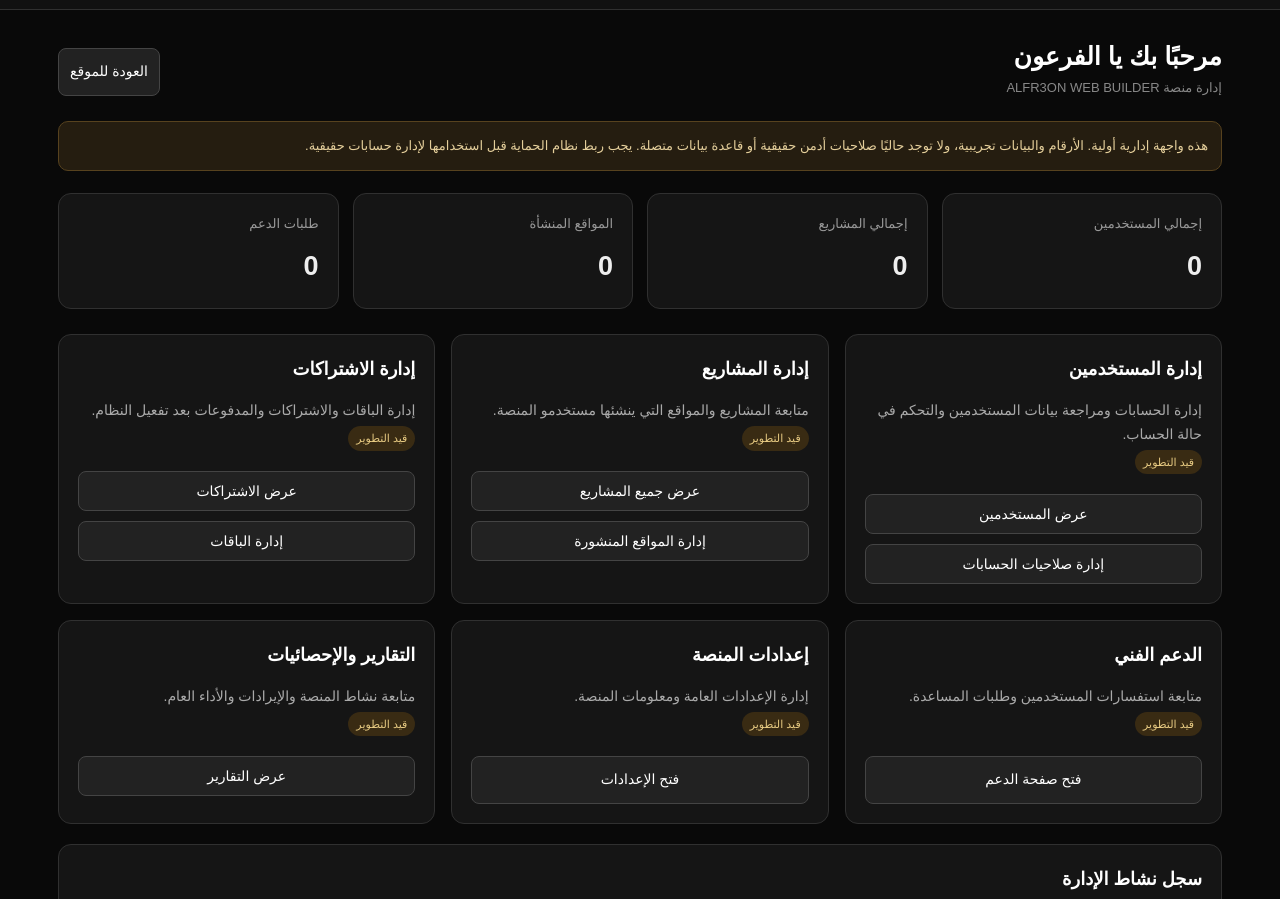
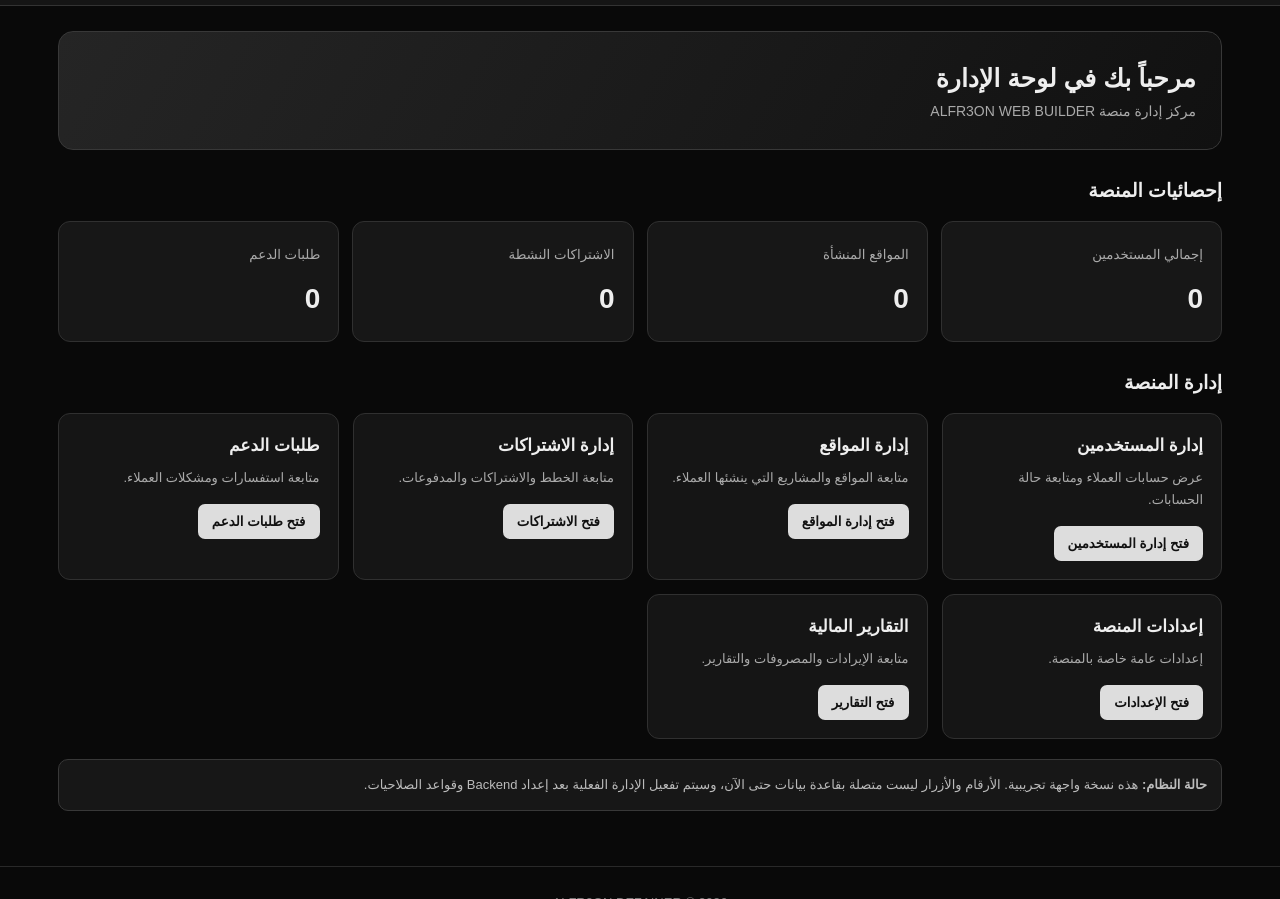
Before and after one commit to m94892619-web/alfr3on-web-builder, a plain HTML site: page alfr3on.html in a window 1280 px wide. Shown: the part 66-965 px from the top of the page. Drawn offline with Linux system fonts and the light colour scheme.

Commit message:
Update alfr3on.html

```diff
--- a/alfr3on.html
+++ b/alfr3on.html
@@ -4,227 +4,126 @@
 <head>
 <meta charset="UTF-8">
 <meta name="viewport" content="width=device-width, initial-scale=1.0">
-<title>لوحة الإدارة | ALFR3ON WEB BUILDER</title>
-
+<title>لوحة الإدارة | ALFR3ON</title>
 <style>
 *{box-sizing:border-box;margin:0;padding:0}
-body{
-font-family:Arial,sans-serif;
-background:#090909;
-color:#fff;
-line-height:1.7;
-}
-header{
-background:#111;
-border-bottom:1px solid #303030;
-padding:17px 5%;
-display:flex;
-justify-content:space-between;
-align-items:center;
-}
-.logo{font-size:24px;font-weight:900;color:#ddd}
-.admin-label{color:#aaa;font-size:13px}
+body{font-family:Arial,sans-serif;background:#090909;color:#eee;line-height:1.7}
+header{background:#151515;border-bottom:1px solid #333;padding:17px 5%;display:flex;justify-content:space-between;align-items:center;gap:12px}
+.logo{font-size:22px;font-weight:900;letter-spacing:1px}
+.logo span{color:#aaa}
+header a{color:#ddd;text-decoration:none;font-size:14px}
 .container{max-width:1200px;margin:auto;padding:25px 18px}
-.top{
-display:flex;
-justify-content:space-between;
-align-items:center;
-gap:15px;
-flex-wrap:wrap;
-margin-bottom:22px;
-}
-.top h1{font-size:25px}
-.top p{color:#888;font-size:13px}
-.notice{
-background:#251d10;
-border:1px solid #57421e;
-padding:13px;
-border-radius:10px;
-color:#e5cf9b;
-font-size:13px;
-margin-bottom:22px;
-}
-.stats{
-display:grid;
-grid-template-columns:repeat(auto-fit,minmax(180px,1fr));
-gap:14px;
-margin-bottom:25px;
-}
-.stat,.panel{
-background:#151515;
-border:1px solid #303030;
-border-radius:13px;
-padding:19px;
-}
-.stat p{color:#999;font-size:13px}
-.stat h2{font-size:27px;margin-top:8px;color:#eee}
-.grid{
-display:grid;
-grid-template-columns:repeat(auto-fit,minmax(280px,1fr));
-gap:16px;
-}
-.panel h2{font-size:18px;margin-bottom:14px}
-.panel p{color:#aaa;font-size:14px}
-.action{
-display:block;
-width:100%;
-padding:11px;
-margin-top:10px;
-border:1px solid #444;
-border-radius:8px;
-background:#222;
-color:#fff;
-text-align:center;
-text-decoration:none;
-cursor:pointer;
-font-size:14px;
-}
-.action:hover{background:#333}
-.action.light{background:#ddd;color:#111;font-weight:bold}
-.status{
-display:inline-block;
-background:#392b13;
-color:#e7ca82;
-padding:3px 8px;
-border-radius:20px;
-font-size:11px;
-margin-bottom:10px;
-}
-.activity{
-border-bottom:1px solid #292929;
-padding:12px 0;
-color:#aaa;
-font-size:13px;
-}
-.activity:last-child{border:0}
-footer{
-text-align:center;
-padding:25px;
-color:#777;
-border-top:1px solid #292929;
-margin-top:30px;
-font-size:12px;
-}
-@media(max-width:600px){
-header{flex-direction:column;gap:5px}
-.top h1{font-size:21px}
-}
+.welcome{background:linear-gradient(120deg,#252525,#111);border:1px solid #383838;border-radius:15px;padding:25px;margin-bottom:22px}
+.welcome h1{font-size:25px}
+.welcome p{color:#aaa;font-size:14px}
+.section-title{font-size:19px;margin:25px 0 14px}
+.stats{display:grid;grid-template-columns:repeat(auto-fit,minmax(180px,1fr));gap:13px}
+.stat{background:#171717;border:1px solid #303030;border-radius:12px;padding:18px}
+.stat small{color:#aaa}
+.stat h2{font-size:28px;margin-top:8px}
+.cards{display:grid;grid-template-columns:repeat(auto-fit,minmax(230px,1fr));gap:14px}
+.card{background:#151515;border:1px solid #303030;border-radius:12px;padding:18px}
+.card h3{font-size:17px;margin-bottom:6px}
+.card p{font-size:13px;color:#aaa;margin-bottom:15px}
+button,.action{border:0;background:#ddd;color:#111;padding:10px 14px;border-radius:7px;font-weight:bold;cursor:pointer;text-decoration:none;display:inline-block}
+button:hover,.action:hover{background:white}
+.secondary{background:#292929;color:white;border:1px solid #444}
+.notice{background:#171717;border:1px solid #383838;border-radius:10px;padding:14px;color:#bbb;font-size:13px;margin-top:20px}
+footer{text-align:center;color:#777;padding:25px;border-top:1px solid #292929;margin-top:30px;font-size:13px}
+@media(max-width:600px){header{flex-direction:column}.welcome h1{font-size:21px}}
 </style>
 </head>
-
 <body>
 
 <header>
-<div class="logo">ALFR3ON</div>
-<div class="admin-label">لوحة تحكم المسؤول</div>
+<div class="logo">ALFR3ON <span>ADMIN</span></div>
+<a href="index.html">العودة للموقع الرئيسي</a>
 </header>
 
 <main class="container">
 
-<div class="top">
-<div>
-<h1>مرحبًا بك يا الفرعون</h1>
-<p>إدارة منصة ALFR3ON WEB BUILDER</p>
+<section class="welcome">
+<h1>مرحباً بك في لوحة الإدارة</h1>
+<p>مركز إدارة منصة ALFR3ON WEB BUILDER</p>
+</section>
+
+<h2 class="section-title">إحصائيات المنصة</h2>
+
+<section class="stats">
+<div class="stat">
+<small>إجمالي المستخدمين</small>
+<h2>0</h2>
 </div>
-<a href="index.html" class="action" style="width:auto">العودة للموقع</a>
+<div class="stat">
+<small>المواقع المنشأة</small>
+<h2>0</h2>
+</div>
+<div class="stat">
+<small>الاشتراكات النشطة</small>
+<h2>0</h2>
+</div>
+<div class="stat">
+<small>طلبات الدعم</small>
+<h2>0</h2>
+</div>
+</section>
+
+<h2 class="section-title">إدارة المنصة</h2>
+
+<section class="cards">
+
+<div class="card">
+<h3>إدارة المستخدمين</h3>
+<p>عرض حسابات العملاء ومتابعة حالة الحسابات.</p>
+<button onclick="comingSoon()">فتح إدارة المستخدمين</button>
 </div>
 
-<div class="notice">
-هذه واجهة إدارية أولية. الأرقام والبيانات تجريبية،
-ولا توجد حاليًا صلاحيات أدمن حقيقية أو قاعدة بيانات متصلة.
-يجب ربط نظام الحماية قبل استخدامها لإدارة حسابات حقيقية.
+<div class="card">
+<h3>إدارة المواقع</h3>
+<p>متابعة المواقع والمشاريع التي ينشئها العملاء.</p>
+<button onclick="comingSoon()">فتح إدارة المواقع</button>
 </div>
 
-<section class="stats">
-
-<div class="stat">
-<p>إجمالي المستخدمين</p>
-<h2>0</h2>
+<div class="card">
+<h3>إدارة الاشتراكات</h3>
+<p>متابعة الخطط والاشتراكات والمدفوعات.</p>
+<button onclick="comingSoon()">فتح الاشتراكات</button>
 </div>
 
-<div class="stat">
-<p>إجمالي المشاريع</p>
-<h2>0</h2>
+<div class="card">
+<h3>طلبات الدعم</h3>
+<p>متابعة استفسارات ومشكلات العملاء.</p>
+<button onclick="comingSoon()">فتح طلبات الدعم</button>
 </div>
 
-<div class="stat">
-<p>المواقع المنشأة</p>
-<h2>0</h2>
+<div class="card">
+<h3>إعدادات المنصة</h3>
+<p>إعدادات عامة خاصة بالمنصة.</p>
+<button onclick="comingSoon()">فتح الإعدادات</button>
 </div>
 
-<div class="stat">
-<p>طلبات الدعم</p>
-<h2>0</h2>
+<div class="card">
+<h3>التقارير المالية</h3>
+<p>متابعة الإيرادات والمصروفات والتقارير.</p>
+<button onclick="comingSoon()">فتح التقارير</button>
 </div>
 
 </section>
 
-<section class="grid">
-
-<div class="panel">
-<h2>إدارة المستخدمين</h2>
-<p>إدارة الحسابات ومراجعة بيانات المستخدمين والتحكم في حالة الحساب.</p>
-<span class="status">قيد التطوير</span>
-<button class="action" onclick="comingSoon()">عرض المستخدمين</button>
-<button class="action" onclick="comingSoon()">إدارة صلاحيات الحسابات</button>
-</div>
-
-<div class="panel">
-<h2>إدارة المشاريع</h2>
-<p>متابعة المشاريع والمواقع التي ينشئها مستخدمو المنصة.</p>
-<span class="status">قيد التطوير</span>
-<button class="action" onclick="comingSoon()">عرض جميع المشاريع</button>
-<button class="action" onclick="comingSoon()">إدارة المواقع المنشورة</button>
-</div>
-
-<div class="panel">
-<h2>إدارة الاشتراكات</h2>
-<p>إدارة الباقات والاشتراكات والمدفوعات بعد تفعيل النظام.</p>
-<span class="status">قيد التطوير</span>
-<button class="action" onclick="comingSoon()">عرض الاشتراكات</button>
-<button class="action" onclick="comingSoon()">إدارة الباقات</button>
-</div>
-
-<div class="panel">
-<h2>الدعم الفني</h2>
-<p>متابعة استفسارات المستخدمين وطلبات المساعدة.</p>
-<span class="status">قيد التطوير</span>
-<a href="support.html" class="action">فتح صفحة الدعم</a>
-</div>
-
-<div class="panel">
-<h2>إعدادات المنصة</h2>
-<p>إدارة الإعدادات العامة ومعلومات المنصة.</p>
-<span class="status">قيد التطوير</span>
-<a href="settings.html" class="action">فتح الإعدادات</a>
-</div>
-
-<div class="panel">
-<h2>التقارير والإحصائيات</h2>
-<p>متابعة نشاط المنصة والإيرادات والأداء العام.</p>
-<span class="status">قيد التطوير</span>
-<button class="action" onclick="comingSoon()">عرض التقارير</button>
-</div>
-
-</section>
-
-<section class="panel" style="margin-top:20px">
-<h2>سجل نشاط الإدارة</h2>
-<div class="activity">تم تجهيز الواجهة الأولية للوحة الإدارة.</div>
-<div class="activity">ربط قاعدة البيانات لم يتم بعد.</div>
-<div class="activity">نظام صلاحيات المسؤول قيد التطوير.</div>
+<section class="notice">
+<strong>حالة النظام:</strong>
+هذه نسخة واجهة تجريبية. الأرقام والأزرار ليست متصلة بقاعدة بيانات حتى الآن، وسيتم تفعيل الإدارة الفعلية بعد إعداد Backend وقواعد الصلاحيات.
 </section>
 
 </main>
 
 <footer>
-<p>ALFR3ON WEB BUILDER</p>
-<p>لوحة الإدارة الخاصة بالفرعون © 2027</p>
+ALFR3ON DEZAINER © 2026
 </footer>
 
 <script>
 function comingSoon(){
-alert("هذه الخاصية لم يتم تفعيلها بعد. سيتم تشغيلها بعد ربط قاعدة البيانات والـ Backend.");
+alert("هذه الخاصية قيد التطوير وسيتم تفعيلها بعد ربط قاعدة البيانات.");
 }
 </script>
 
```
